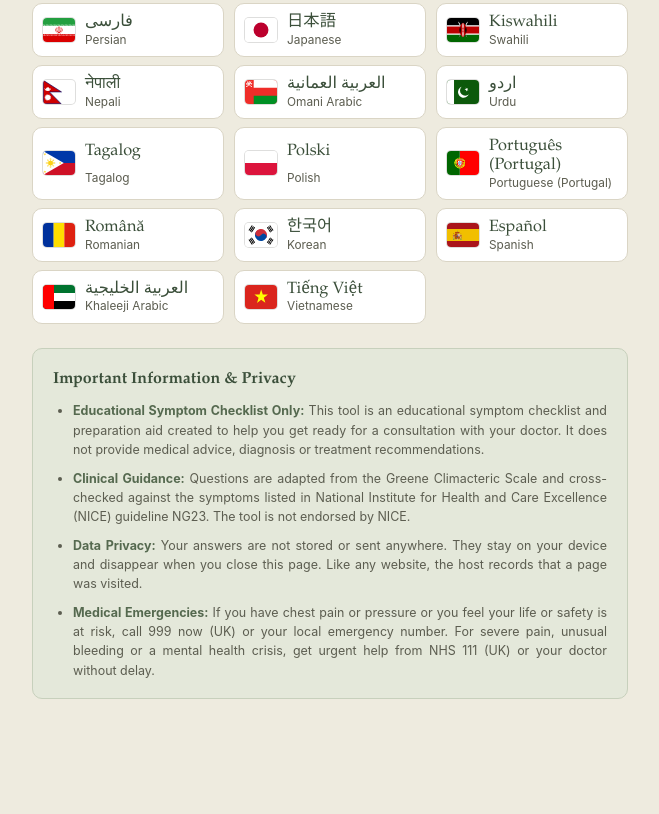
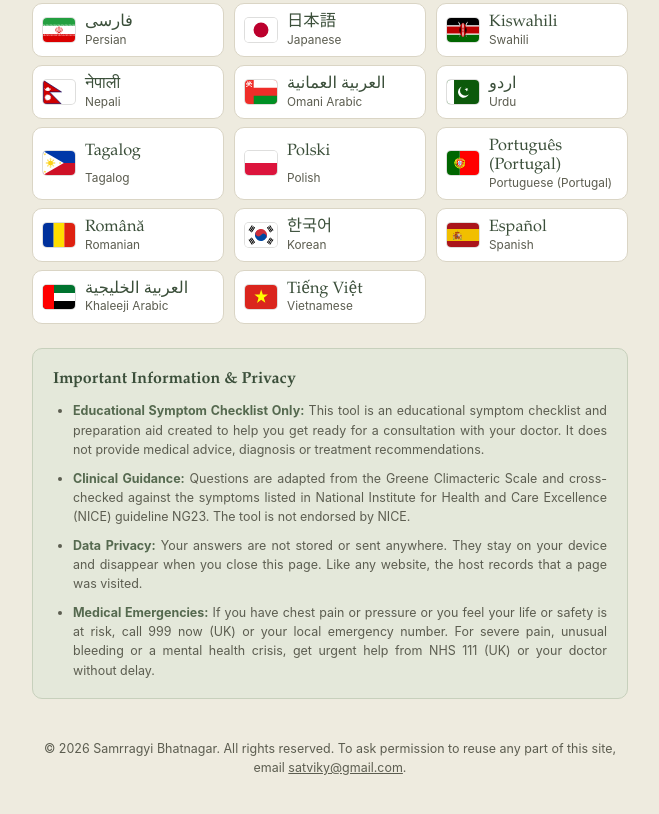
Before and after one commit to samrragyi/Passion-Project, a plain HTML site: page index.html in a window 1280 px wide. Shown: the part 780-1594 px from the top of the page, without its empty margins (310-969 px from the left). Drawn offline with Linux system fonts and the light colour scheme.

Commit message:
Add files via upload
Copyright Note

```diff
--- a/index.html
+++ b/index.html
@@ -562,6 +562,8 @@
   footer.page-footer{
     margin-top:40px; text-align:center; font-size:0.78rem; color:var(--ink-soft);
   }
+  footer.page-footer .copyright{ margin:10px 0 0; overflow-wrap:anywhere; }
+  footer.page-footer .copyright a{ color:inherit; }
 
   @media print{
     /* Keep every colour (score card, answer chips, severity colours) when printing or saving as PDF.
@@ -785,6 +787,7 @@
 
   <footer class="page-footer" id="pageFooter">
     <p id="footerDisclaimer"></p>
+    <p class="copyright" dir="ltr">© 2026 Samrragyi Bhatnagar. All rights reserved. To ask permission to reuse any part of this site, email <a href="mailto:satviky@gmail.com">satviky@gmail.com</a>.</p>
   </footer>
 </main>
 
```
Also changed, not shown: README.md, 1 other file.
